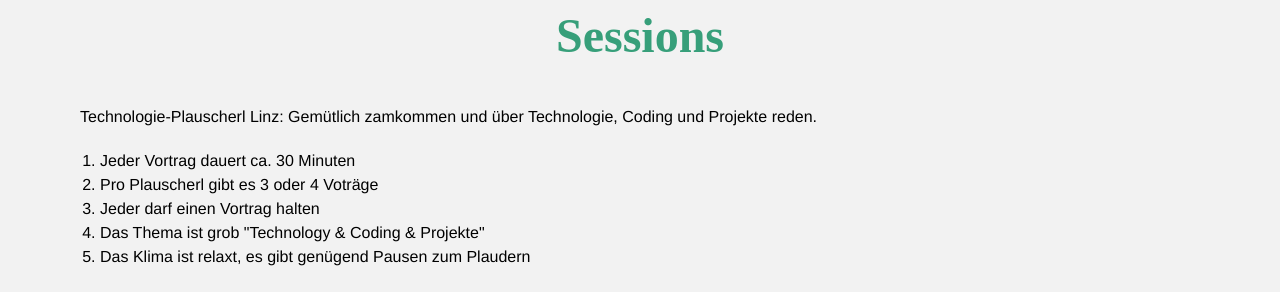
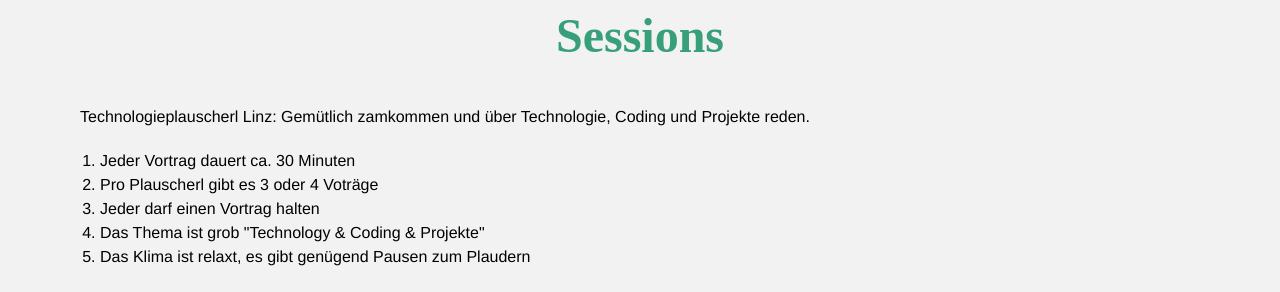
Before and after one commit to mericanAncer127/plauscherl, a Jekyll site: the page built from index.html, in a window 1280 px wide. Shown: the part 933-1225 px from the top of the page. Built offline with Jekyll 4.4.1, drawn with Linux system fonts in a browser that asks for light colours.

Commit message:
Update description.html

```diff
--- a/_includes/description.html
+++ b/_includes/description.html
@@ -1,5 +1,5 @@
 <aside itemprop="description">
-	<p>Technologie-Plauscherl Linz: Gemütlich zamkommen und über Technologie, Coding und Projekte reden.</p>
+	<p>Technologieplauscherl Linz: Gemütlich zamkommen und über Technologie, Coding und Projekte reden.</p>
 	<ol>
 		<li>Jeder Vortrag dauert ca. 30 Minuten</li>
 		<li>Pro Plauscherl gibt es 3 oder 4 Voträge</li>
```
